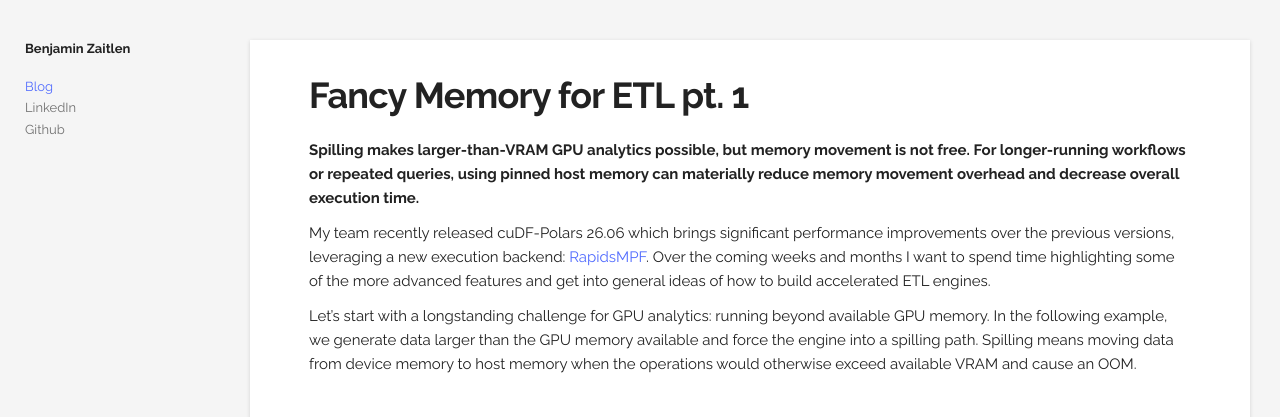
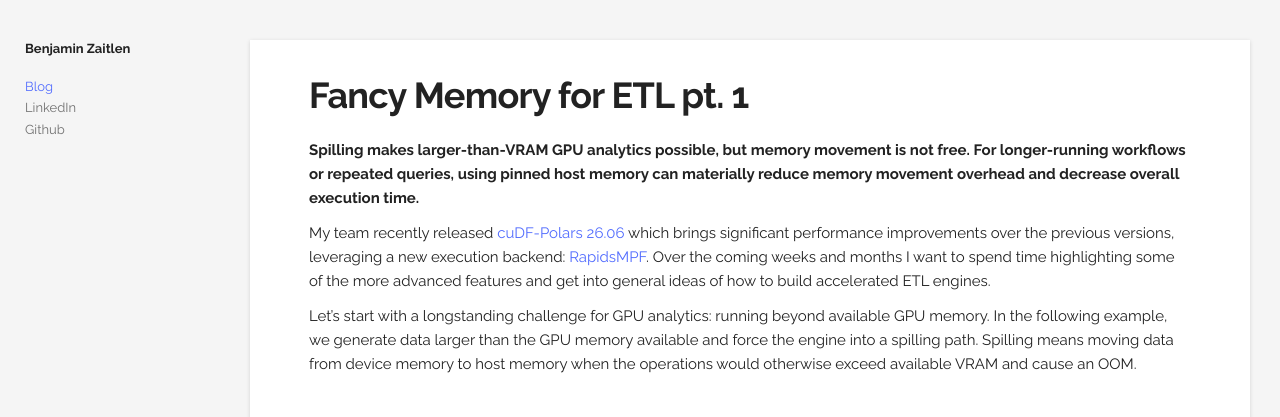
Before and after one commit to quasiben/quasiben.github.io, an MkDocs documentation site: the page built from docs/blog/posts/fancy-memory-for-etl-pt-1.md, in a window 1280 px wide and 900 px high. Shown: the top 417 px of the window. Built offline with MkDocs 1.6.1 and Material for MkDocs 9.7.7, drawn with Linux system fonts in a browser that asks for light colours; part of the change alters nothing that is shown.

```diff
--- a/docs/blog/posts/fancy-memory-for-etl-pt-1.md
+++ b/docs/blog/posts/fancy-memory-for-etl-pt-1.md
@@ -1,6 +1,6 @@
 ---
 title: Fancy Memory for ETL pt. 1
-date: 2026-06-04
+date: 2026-06-11
 author: Benjamin Zaitlen
 slug: fancy-memory-for-etl-pt-1
 ---
@@ -9,7 +9,7 @@ slug: fancy-memory-for-etl-pt-1
 
 **Spilling makes larger-than-VRAM GPU analytics possible, but memory movement is not free. For longer-running workflows or repeated queries, using pinned host memory can materially reduce memory movement overhead and decrease overall execution time.**
 
-My team recently released cuDF-Polars 26.06 which brings significant performance improvements over the previous versions, leveraging a new execution backend: [RapidsMPF](https://docs.rapids.ai/api/rapidsmpf/stable/).  Over the coming weeks and months I want to spend time highlighting some of the more advanced features and get into general ideas of how to build accelerated ETL engines.
+My team recently released [cuDF-Polars 26.06](https://docs.rapids.ai/api/cudf/stable/cudf_polars/) which brings significant performance improvements over the previous versions, leveraging a new execution backend: [RapidsMPF](https://docs.rapids.ai/api/rapidsmpf/stable/).  Over the coming weeks and months I want to spend time highlighting some of the more advanced features and get into general ideas of how to build accelerated ETL engines.
 
 Let’s start with a longstanding challenge for GPU analytics: running beyond available GPU memory.  In the following example, we generate data larger than the GPU memory available and force the engine into a spilling path. Spilling means moving data from device memory to host memory when the operations would otherwise exceed available VRAM and cause an OOM.
 
```
